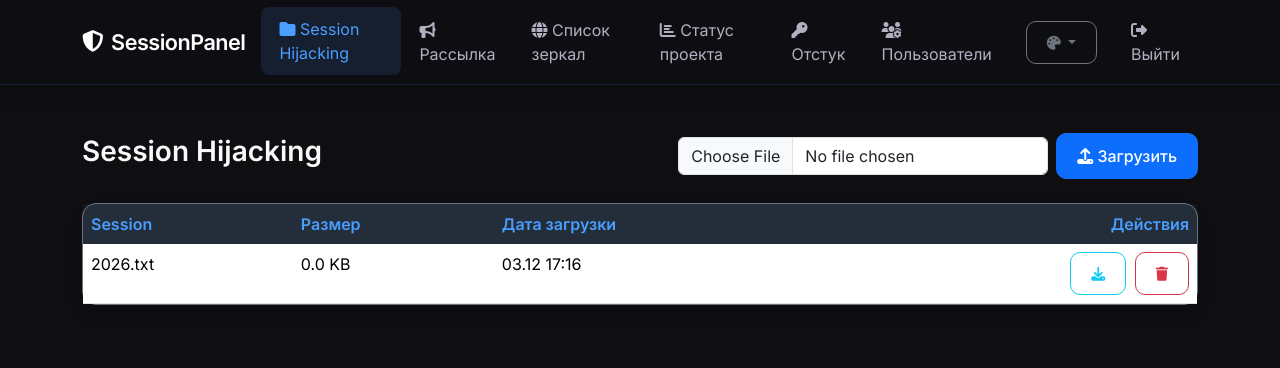
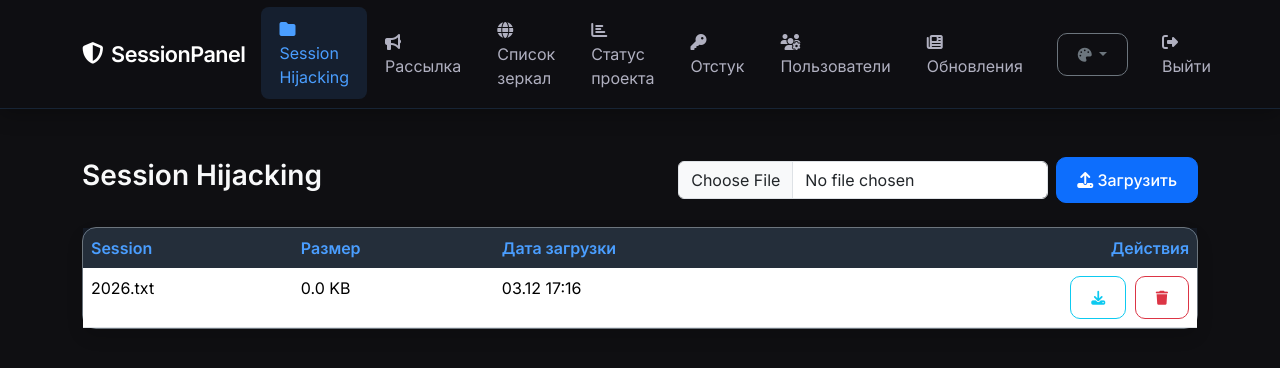
Before and after one commit to mrakof381-jpg/34sss42, a Flask app: page / in a window 1280 px wide. Shown: the top 368 px of the page. Run offline with Flask 3, Linux system fonts and the light colour scheme; a user stored in the database is signed in; some libraries are stand-ins or nearby versions.

Commit message:
base.html

```diff
--- a/templates/base.html
+++ b/templates/base.html
@@ -60,7 +60,11 @@
                         <i class="fas fa-users-cog"></i> Пользователи
                     </a>
                     {% endif %}
-
+                    {% if current_user.role == 'admin' or 'updates' in current_user.allowed_tabs %}
+                    <a class="nav-link {{ 'active' if active=='updates' }}" href="{{ url_for('updates') }}">
+                        <i class="fas fa-newspaper"></i> Обновления
+                    </a>
+                    {% endif %}
                     <div class="dropdown ms-3">
                         <button class="btn btn-outline-secondary btn-sm dropdown-toggle" type="button" data-bs-toggle="dropdown">
                             <i class="fas fa-palette"></i>
```
